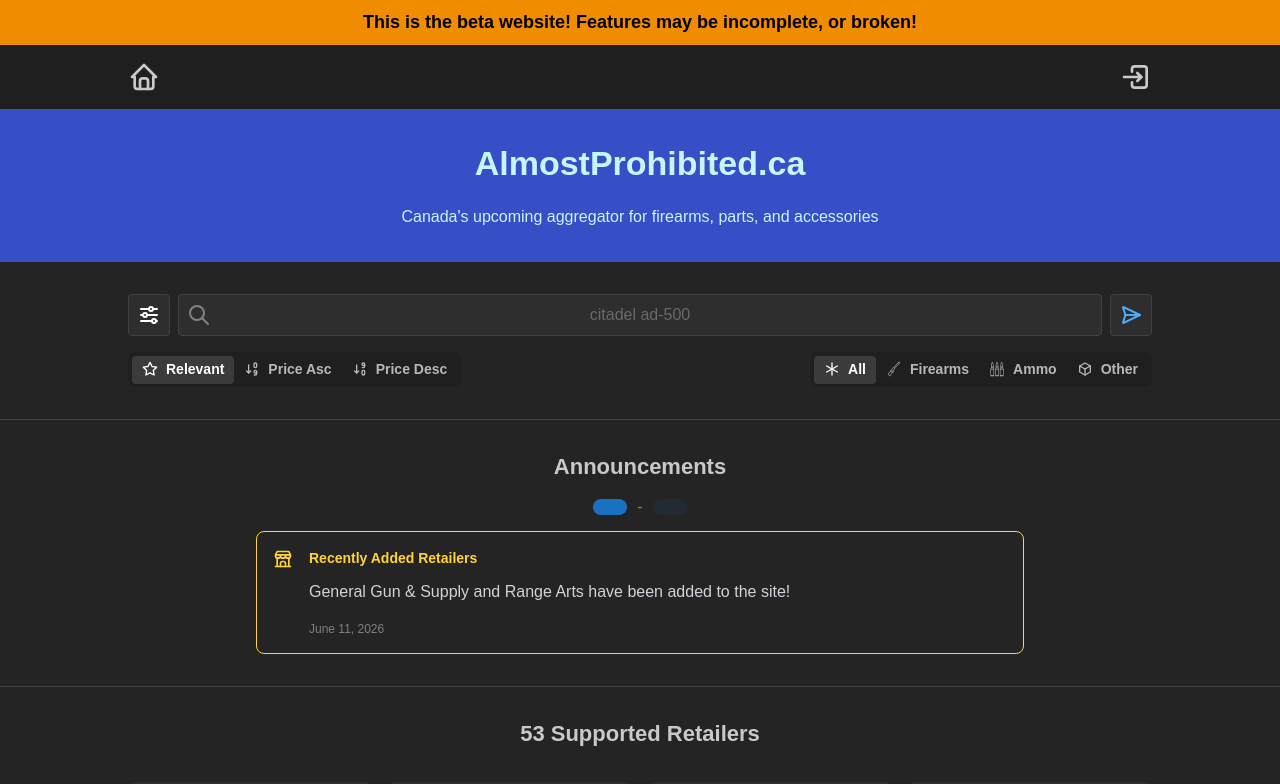
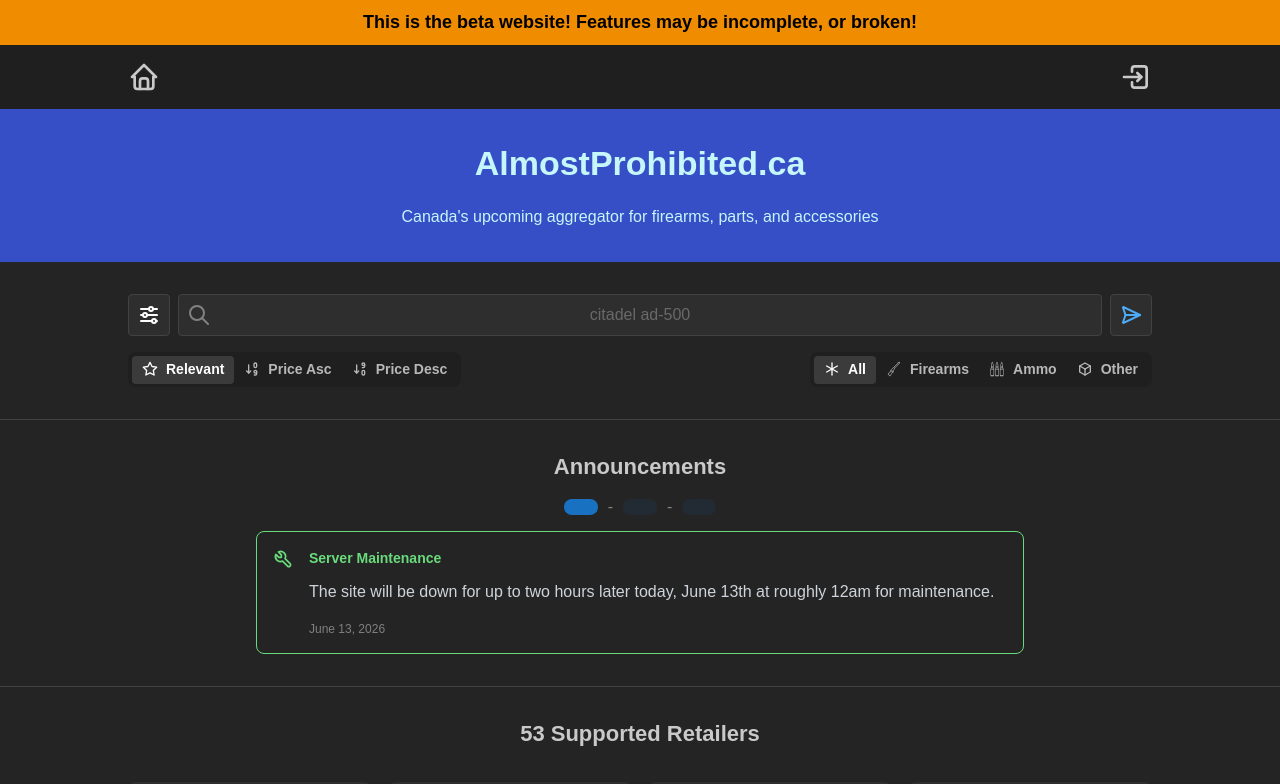
Before and after one commit to almostprohibited/frontend, a React (Vite) app: page / in a window 1280 px wide. Shown: the top 784 px of the page. Built offline with nearby package versions, Linux system fonts and the light colour scheme.

Commit message:
Maintenance announcement

```diff
--- a/src/pages/home/components/activeAnnouncements.tsx
+++ b/src/pages/home/components/activeAnnouncements.tsx
@@ -3,6 +3,7 @@
 	IconBuildingStore,
 	IconConfetti,
 	IconMessage,
+	IconTool,
 } from '@tabler/icons-react';
 import { Stack, Text, useMantineTheme } from '@mantine/core';
 import type { AnnouncementObject } from './announcements';
@@ -28,6 +29,23 @@
 			colour: 'orange',
 			icon: <IconConfetti size="2rem" />,
 			shouldDisplay: () => isBirthdayWeek(),
+		},
+		{
+			title: 'Server Maintenance',
+			content: () => {
+				return (
+					<Stack>
+						<Text>
+							The site will be down for up to two hours later
+							today, June 13th at roughly 12am for maintenance.
+						</Text>
+					</Stack>
+				);
+			},
+			date: 'June 13, 2026',
+			colour: theme.colors.green[4],
+			icon: <IconTool size="2rem" />,
+			shouldDisplay: () => true,
 		},
 		{
 			title: 'Recently Added Retailers',
```
